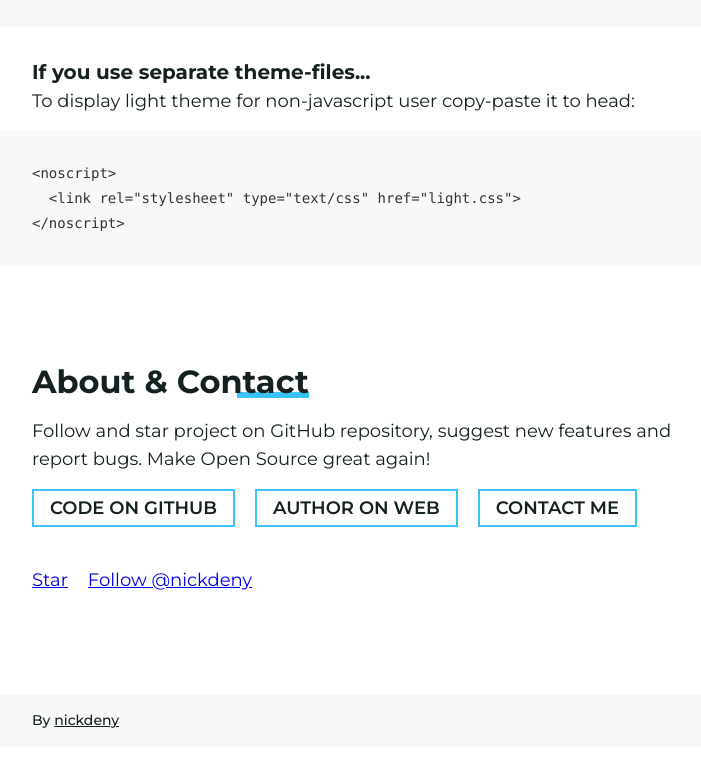
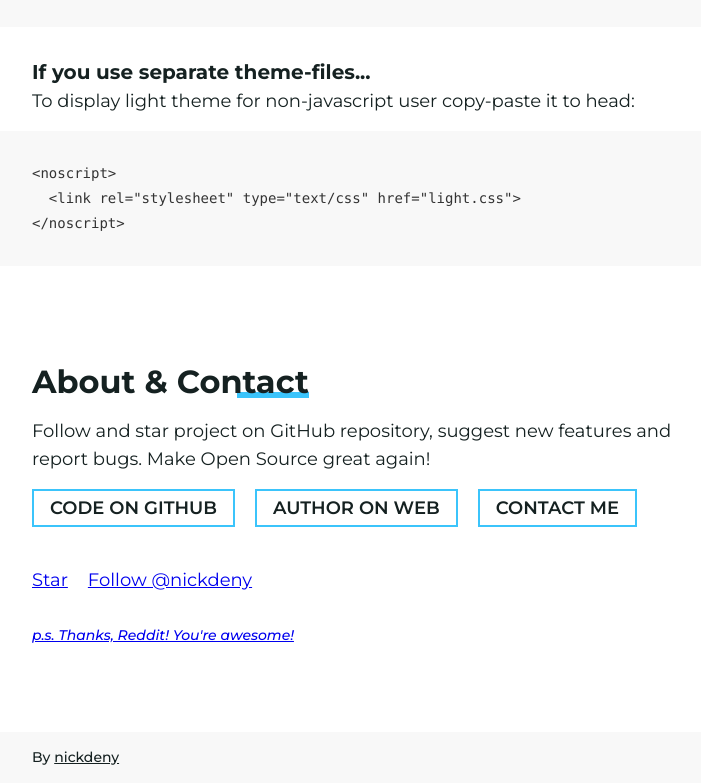
Before and after one commit to nickdeny/darkmode.js, a plain HTML site: page index.html in a window 1280 px wide. Shown: the part 983-1766 px from the top of the page, without its empty margins (208-909 px from the left). Before the commit the page ends 1730 px from the top, so only its background shows below. Drawn offline with Linux system fonts and the light colour scheme; a web font is replaced by a local one.

Commit message:
Add respect to Reddit

```diff
--- a/index.html
+++ b/index.html
@@ -100,6 +100,11 @@
             </a>
           </li>
         </ul>
+        <p class="contacts-reddit">
+          <a href="https://www.reddit.com/r/javascript/comments/ezhkea/darkmodejs_move_your_website_to_the_dark_side/" target="_blank">
+            p.s. Thanks, Reddit! You're awesome!
+          </a>
+        </p>
       </section>
     </div>
   </main>
--- a/styles.css
+++ b/styles.css
@@ -156,6 +156,12 @@ code {
 	padding: 10px;
 }
 
+.contacts-reddit {
+	font-style: italic;
+	font-weight: 500;
+	font-size: 14px;
+}
+
 @media(max-width: 767px) {
 	body {
 		font-size: 16px;
```
